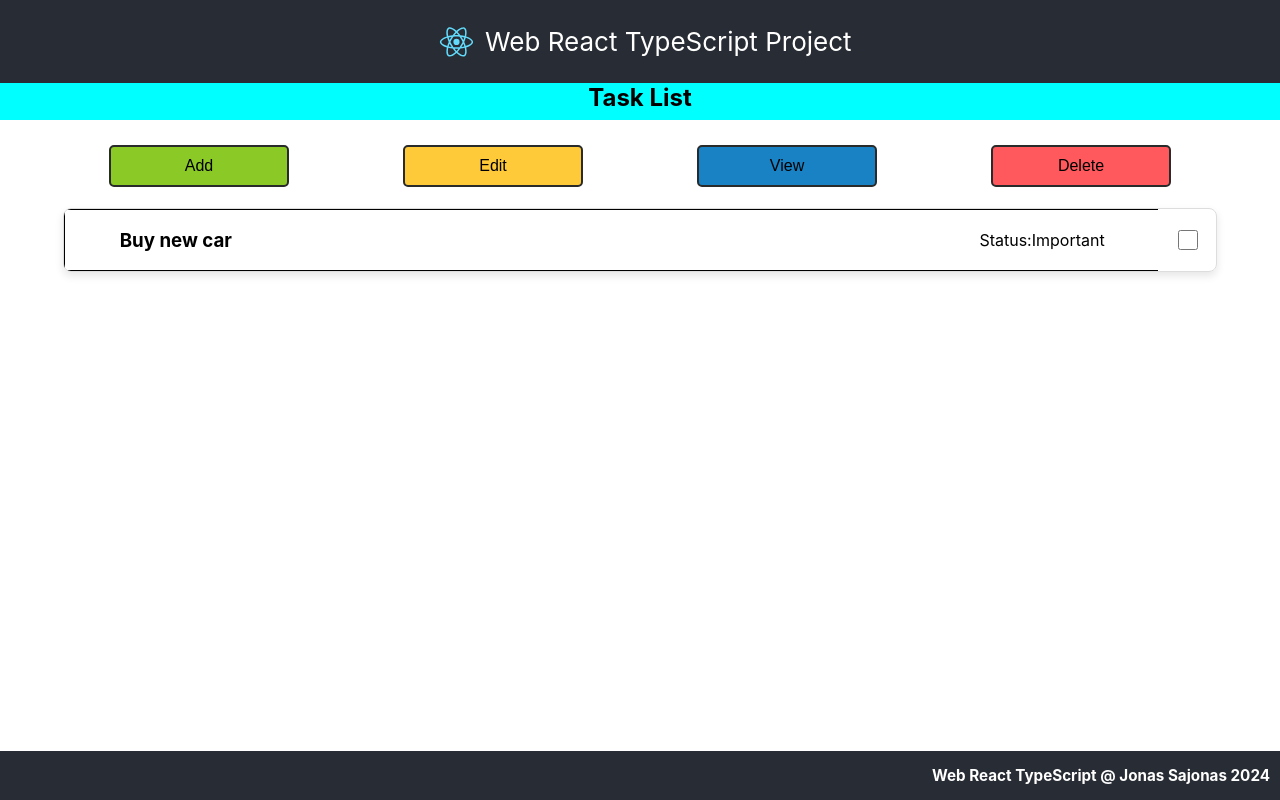
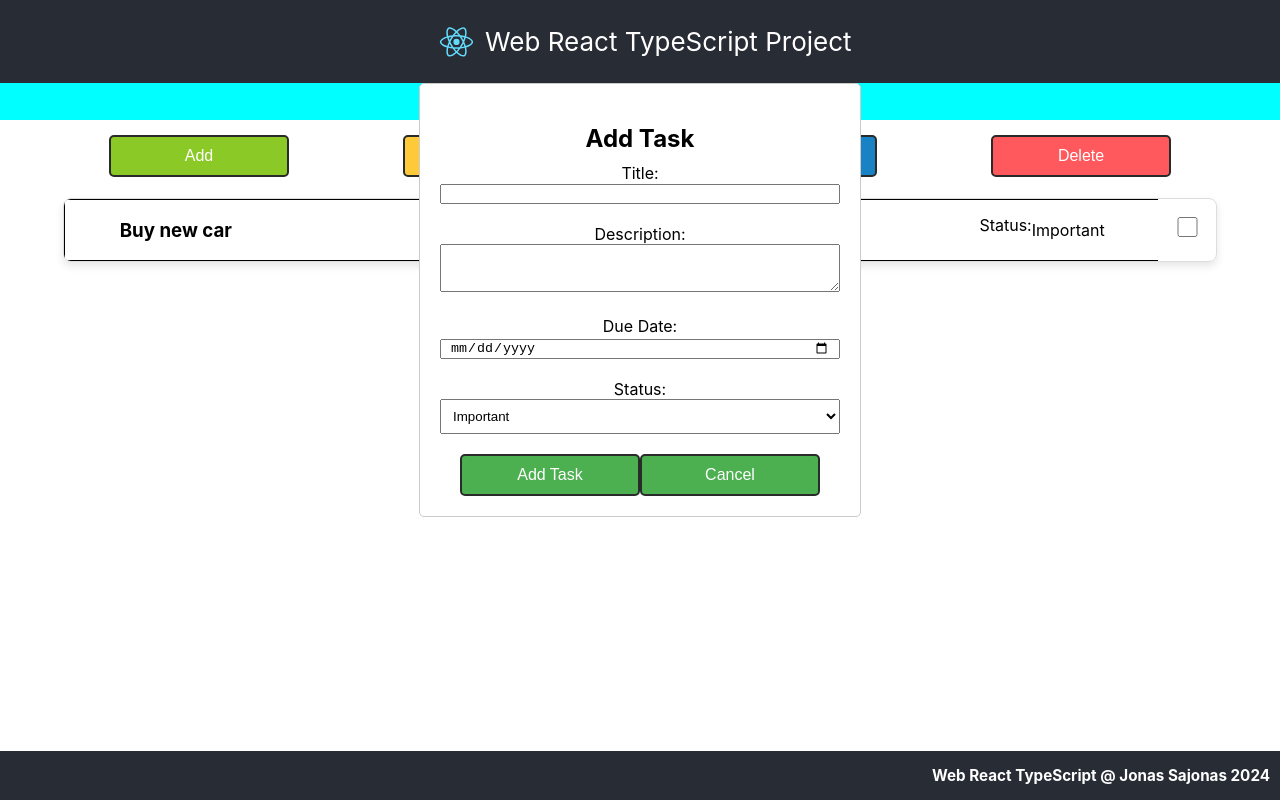
Before and after one commit to sajonasJ/Web-React-TypeScript, a React (Create React App) app in the folder web-react-app/: page / in a window 1280 px wide. Both pictures are taken after a click on the button "Add". Built offline with nearby package versions, Linux system fonts and the light colour scheme; the HTML template or start-up script is replaced by a standard one.

Commit message:
added modal

```diff
--- a/web-react-app/src/body/Main.tsx
+++ b/web-react-app/src/body/Main.tsx
@@ -2,14 +2,20 @@ import '../css/Main.css';
 import TaskCard from '../components/TaskCard';
 import SignUp from '../components/Signup';
 import TaskButton from '../components/TaskButton';
+import React, { useState } from 'react';
 
 function Main() {
+    const [isMiddleCardVisible, setIsMiddleCardVisible] = useState(false);
+    const [isBottomCardVisible, setIsBottomCardVisible] = useState(false);
+    const [isAddModalOpen, setIsAddModalOpen] = useState(false);
+
     const handleAction = (action: string) => {
         // Handle the logic for each action here
         switch (action) {
             case 'add':
                 // Perform add operation
                 alert('Add operation clicked!');
+                setIsAddModalOpen(true);
                 break;
             case 'edit':
                 // Perform edit operation
@@ -22,12 +28,25 @@ function Main() {
             case 'view':
                 // Perform view operation
                 alert('View operation clicked!');
+                setIsMiddleCardVisible(!isMiddleCardVisible);
+                setIsBottomCardVisible(!isBottomCardVisible);
                 break;
             default:
                 // Default action or error handling
                 console.error('Invalid action');
         }
     };
+    const handleAddModalClose = () => {
+        // Close the Add modal
+        setIsAddModalOpen(false);
+    };
+    const handleAddTask = () => {
+        // Implement logic to handle adding a task here
+        // You can access the input values and perform necessary actions
+        alert('Task added!');
+        setIsAddModalOpen(false); // Close the modal after adding a task
+    };
+
     return (
         <div className="main-container">
             <h2 className='task-list'>Task List</h2>
@@ -35,11 +54,33 @@ function Main() {
             <div className="action-buttons">
                 <TaskButton label="Add" onClickHandler={() => handleAction('add')} color="#8ac926" />
                 <TaskButton label="Edit" onClickHandler={() => handleAction('edit')} color="#ffca3a" />
-                <TaskButton label="View" onClickHandler={() => handleAction('view')} color="#1982c4"/>
+                <TaskButton label="View" onClickHandler={() => handleAction('view')} color="#1982c4" />
                 <TaskButton label="Delete" onClickHandler={() => handleAction('delete')} color="#ff595e" />
             </div>
-            <TaskCard />
+            <TaskCard
+                isMiddleCardVisible={isMiddleCardVisible}
+                isBottomCardVisible={isBottomCardVisible}
+            />
             {/* <SignUp/> */}
+
+            {/* Add Task Modal */}
+            {isAddModalOpen && (
+                <dialog className='dialog-modal' open>
+                    <h2>Add Task</h2>
+                    <label>Title: <input type="text" /></label>
+                    <label>Description: <textarea></textarea></label>
+                    <label>Due Date: <input type="date" /></label>
+                    <label>Status:
+                        <select>
+                            <option value="important">Important</option>
+                            <option value="normal">Normal</option>
+                            <option value="low">Low</option>
+                        </select>
+                    </label>
+                    <button onClick={handleAddTask}>Add Task</button>
+                    <button onClick={handleAddModalClose}>Cancel</button>
+                </dialog>
+            )}
         </div>
 
     );
--- a/web-react-app/src/components/TaskCard.tsx
+++ b/web-react-app/src/components/TaskCard.tsx
@@ -8,13 +8,19 @@ interface CardProps {
     description?: string;
     duedate?: number | string;
     priority?: string;
+
+    isMiddleCardVisible?: boolean;
+    isBottomCardVisible?: boolean;
 }
 
 const TaskCard = ({
     title = 'Buy new car',
     description = 'Things to do first',
     duedate = '07/29/1989',
-    priority = ' Important'
+    priority = ' Important',
+
+    isMiddleCardVisible = false,
+    isBottomCardVisible = false,
 }: CardProps) => {
     const [isChecked, setIsChecked] = useState(false);
 
@@ -35,15 +41,18 @@ const TaskCard = ({
                     </div>
                 </div>
 
+                {isMiddleCardVisible && (
                     <div className='middle-card'>
                         <label className="taskcard-label">Description:</label>
                         <p className="taskcard-text">{description}</p>
                     </div>
-
+                )}
+                {isBottomCardVisible && (
                     <div className='bottom-card'>
                         <label className="taskcard-label">Due Date:</label>
                         <p className="taskcard-due">{duedate}</p>
                     </div>
+                )}
             </div>
             <div className='right-card'>
                 <input type="checkbox" checked={isChecked} onChange={handleCheckboxChange} />
--- a/web-react-app/src/css/TaskCard.css
+++ b/web-react-app/src/css/TaskCard.css
@@ -41,7 +41,7 @@ input {
 }
 
 .middle-card{
-    display: none;
+    display: flex;
     flex-direction: row;
     width: 100%;
     border: 1px solid black;
@@ -52,7 +52,7 @@ input {
 }
 
 .bottom-card{
-    display: none;
+    display: flex;
     border: 1px solid black;
     margin: 0px;
     padding:0px;
@@ -66,3 +66,44 @@ input {
     flex-direction: row;
     align-items: center;
 }
+
+/* dialog */
+/* CSS code */
+dialog {
+    width: 400px;
+    padding: 20px;
+    border: 1px solid #ccc;
+    border-radius: 5px;
+    background-color: #fff;
+  }
+
+  h2 {
+    margin-bottom: 10px;
+  }
+
+  label {
+    display: block;
+    margin-bottom: 10px;
+  }
+
+  input,
+  textarea,
+  select {
+    width: 100%;
+    padding: 8px;
+    margin-bottom: 10px;
+    box-sizing: border-box;
+  }
+
+  button {
+    background-color: #4caf50;
+    color: #fff;
+    padding: 10px 15px;
+    border: none;
+    border-radius: 5px;
+    cursor: pointer;
+  }
+
+  button:hover {
+    background-color: #45a049;
+  }
```
Lines whose indentation alone changed are shown as unchanged.
